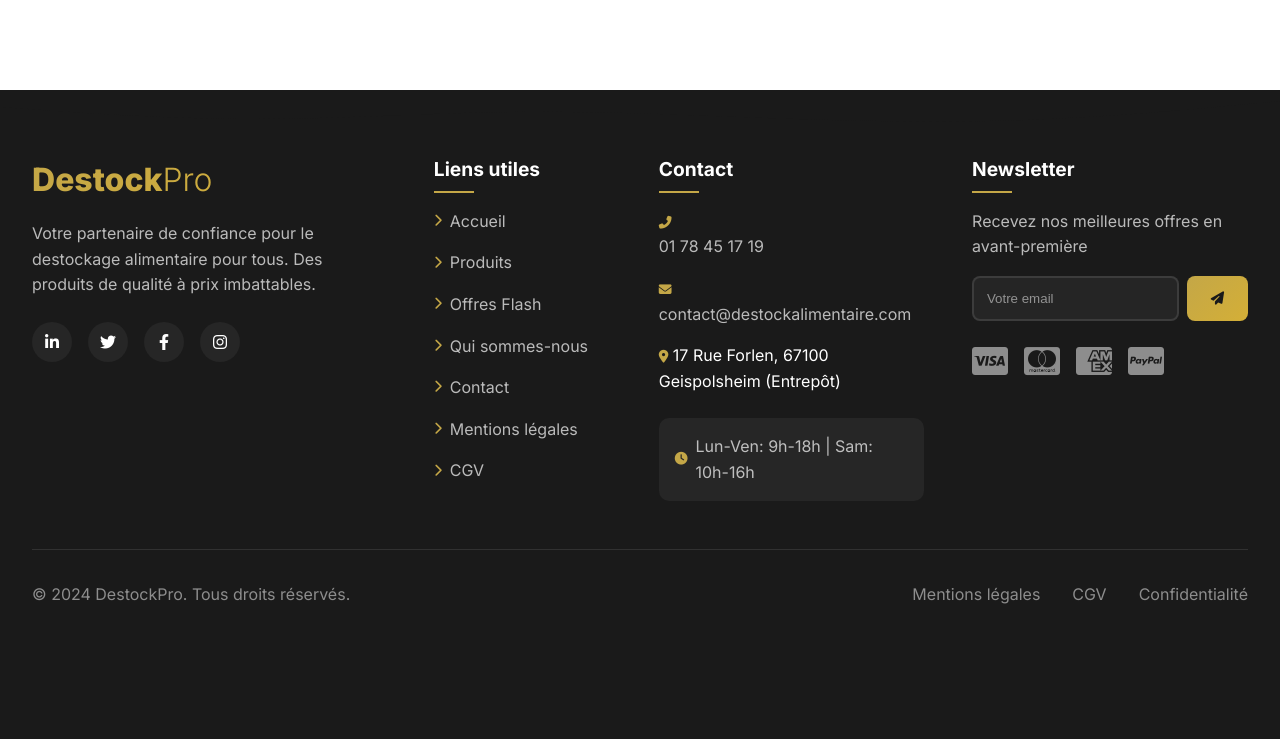
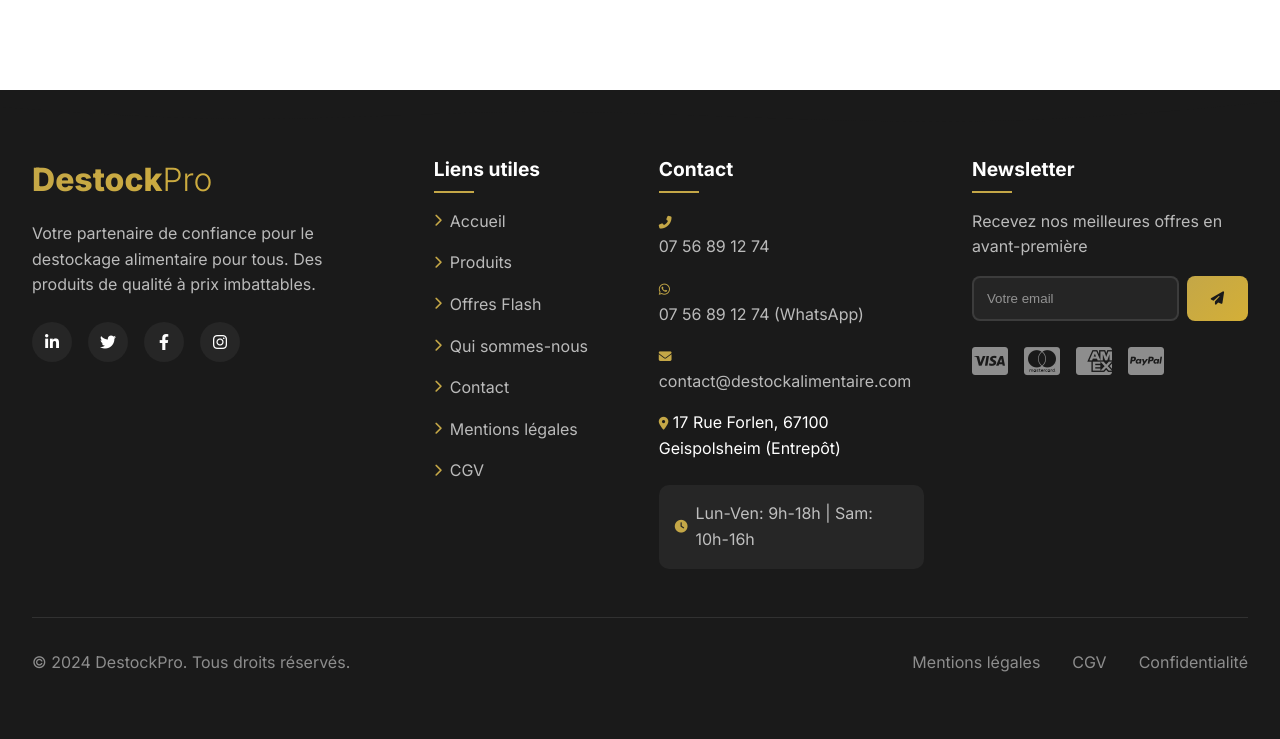
Before and after one commit to Destockagealimentaire/destockplus, a Flask app: template templates/admin/produits.html in a window 1280 px wide. Shown: the part 454-1193 px from the top of the page. Before the commit the page ends 1058 px from the top, so only its background shows below. Run offline with Flask 3, Linux system fonts and the light colour scheme; the template is opened without the code that fills it, so the values that code supplies are empty; parts of the project's set-up code (start-up, migrations or seed data) failed here and were passed over; some libraries are stand-ins or nearby versions.

Commit message:
Update base.html

```diff
--- a/templates/base.html
+++ b/templates/base.html
@@ -1991,7 +1991,8 @@
                     <div class="footer-contact">
                         <h4>Contact</h4>
                         <ul>
-                            <li><i class="fas fa-phone-alt"></i> <a href="tel:+33123456789">01 78 45 17 19</a></li>
+                            <li><i class="fas fa-phone-alt"></i> <a href="tel:+330756891274">07 56 89 12 74</a></li>
+                            <li><i class="fab fa-whatsapp"></i> <a href="https://wa.me/33756891274" target="_blank">07 56 89 12 74 (WhatsApp)</a></li>
                             <li><i class="fas fa-envelope"></i> <a href="mailto:contact@destockalimentaire.com">contact@destockalimentaire.com</a></li>
                             <li><i class="fas fa-map-marker-alt"></i> 17 Rue Forlen, 67100 Geispolsheim (Entrepôt)</li>
                         </ul>
```
